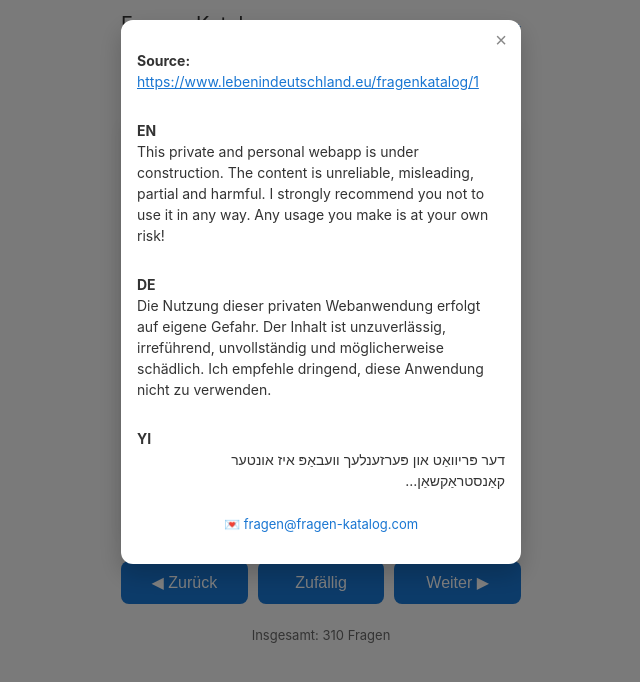
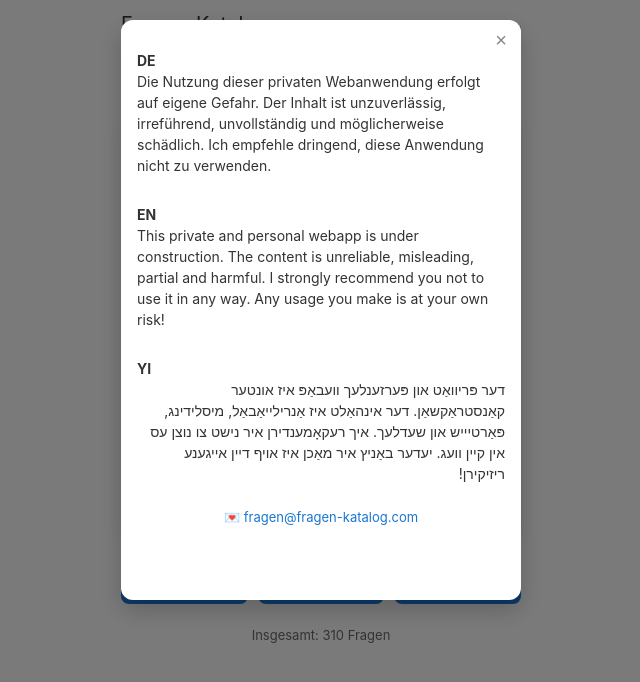
Before and after one commit to roieshalom/fragen-katalog-v2, a React (Vite) app: page / in a window 1280 px wide. Both pictures are taken after a click on the link "About". Shown: the top 682 px of the page, without its empty margins (319-959 px from the left). Built offline with nearby package versions, Linux system fonts and the light colour scheme.

Commit message:
fixed about card and yiddish

```diff
--- a/src/App.jsx
+++ b/src/App.jsx
@@ -138,10 +138,9 @@ export default function App() {
         <div className="about-modal-overlay" onClick={handleOverlayClick}>
           <div className="about-modal">
             <button className="close-button" onClick={() => setShowAbout(false)}>×</button>
-            <p><strong>Source:</strong><br /><a href="https://www.lebenindeutschland.eu/fragenkatalog/1" target="_blank" rel="noopener noreferrer">https://www.lebenindeutschland.eu/fragenkatalog/1</a></p>
+            <p><strong>DE</strong><br />Die Nutzung dieser privaten Webanwendung erfolgt auf eigene Gefahr. Der Inhalt ist unzuverlässig, irreführend, unvollständig und möglicherweise schädlich. Ich empfehle dringend, diese Anwendung nicht zu verwenden.</p>
             <p><strong>EN</strong><br />This private and personal webapp is under construction. The content is unreliable, misleading, partial and harmful. I strongly recommend you not to use it in any way. Any usage you make is at your own risk!</p>
-            <p><strong>DE</strong><br />Die Nutzung dieser privaten Webanwendung erfolgt auf eigene Gefahr. Der Inhalt ist unzuverlässig, irreführend, unvollständig und möglicherweise schädlich. Ich empfehle dringend, diese Anwendung nicht zu verwenden.</p>
-            <p><strong>YI</strong><br /><span style={{ direction: 'rtl', textAlign: 'right', display: 'block' }}>דער פּריוואַט און פּערזענלעך וועבאַפּ איז אונטער קאַנסטראַקשאַן...</span></p>
+            <p><strong>YI</strong><br /><span style={{ direction: 'rtl', textAlign: 'right', display: 'block' }}>דער פּריוואַט און פּערזענלעך וועבאַפּ איז אונטער קאַנסטראַקשאַן. דער אינהאַלט איז אַנרילייאַבאַל, מיסלידינג, פּאַרטיייש און שעדלעך. איך רעקאָמענדירן איר נישט צו נוצן עס אין קיין וועג. יעדער באַניץ איר מאַכן איז אויף דיין אייגענע ריזיקירן!</span></p>
             <p className="contact-email">💌 <a href="mailto:fragen@fragen-katalog.com">fragen@fragen-katalog.com</a></p>
           </div>
         </div>
--- a/src/style.css
+++ b/src/style.css
@@ -121,6 +121,17 @@ body {
   margin: 0 0 16px 0; /* top right bottom left */
 }
 
+.yiddish-block {
+  direction: rtl;
+  text-align: right;
+  display: block;
+  word-wrap: break-word;
+  white-space: normal;
+  line-height: 1.6;
+  margin-bottom: 0.6em;
+}
+
+
 /* Answers */
 .answer-list {
   display: flex;
@@ -233,7 +244,7 @@ body {
   background-color: white;
   width: 100%;
   max-width: 400px;
-  min-height: 420px;
+  min-height: 580px; /* ⬅️ Make it taller */
   padding: 16px;
   border-radius: 12px;
   position: relative;
@@ -241,9 +252,11 @@ body {
   box-sizing: border-box;
   display: flex;
   flex-direction: column;
-  justify-content: space-between;
+  justify-content: 18px;
   overflow-y: auto;
+  line-height: 1.4;
 }
+
 
 .about-modal h2 {
   margin-top: 0;
```
